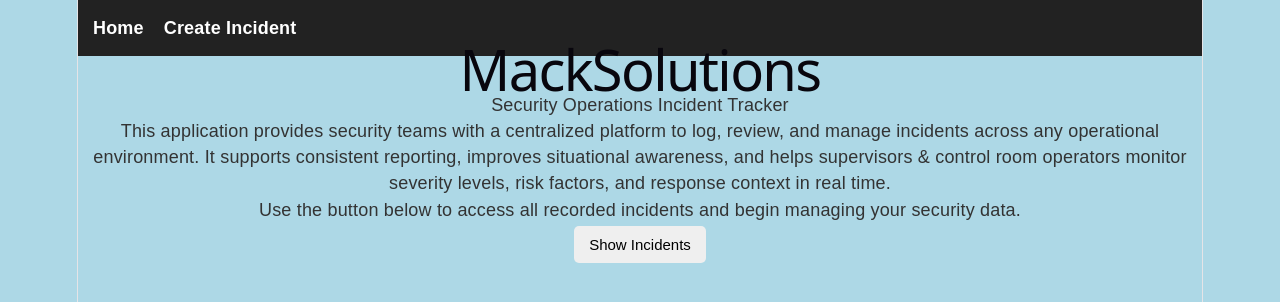
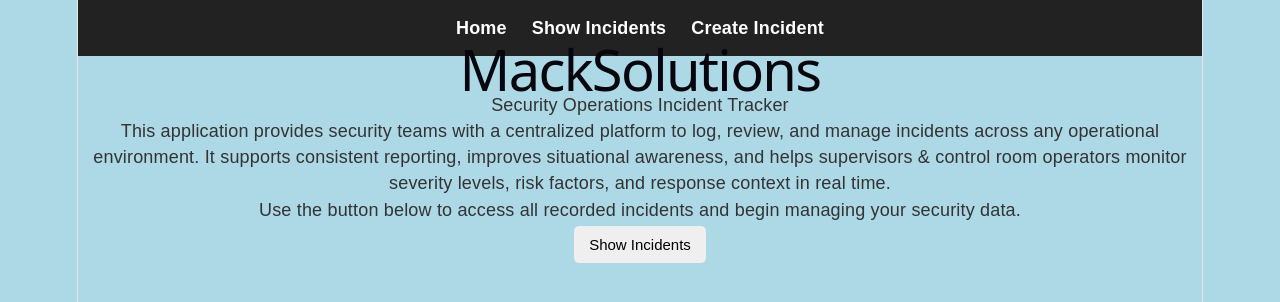
Before and after one commit to kevmack7323-tech/Capstone-Project-2026, a React (Vite) app in the folder frontend/: page / in a window 1280 px wide. Shown: the top 302 px of the page. Built offline with nearby package versions, Linux system fonts and the light colour scheme.

Commit message:
Added show Incidents button to NavBar

```diff
--- a/frontend/src/components/Navbar.jsx
+++ b/frontend/src/components/Navbar.jsx
@@ -2,6 +2,7 @@ export default function Navbar() {
   return (
     <nav style={styles.nav}>
       <a style={styles.link} href="/">Home</a>
+      <a style={styles.link} href="/incidents">Show Incidents</a>
       <a style={styles.link} href="/create">Create Incident</a>
     </nav>
   );
@@ -10,14 +11,15 @@ export default function Navbar() {
 const styles = {
   nav: {
     background: "#222",
-    padding: "15px",
+    padding: "15px 25px",
     display: "flex",
-    gap: "20px"
+    gap: "25px",
+    justifyContent: "center"
   },
   link: {
     color: "white",
     textDecoration: "none",
     fontSize: "18px",
-    fontWeight: "bold"
+    fontWeight: "bold",
   }
 };
```
